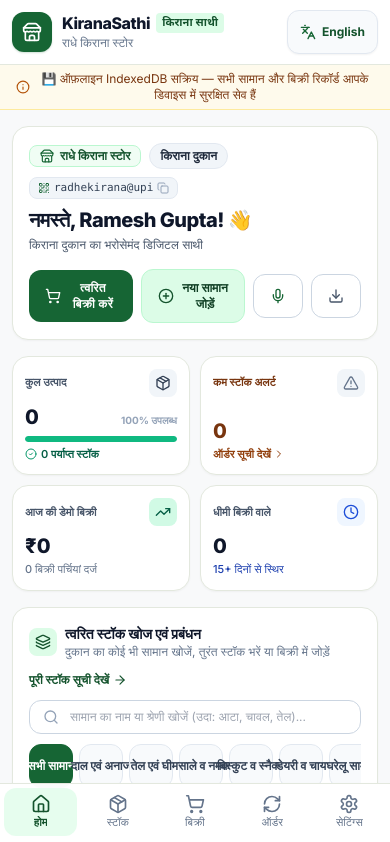
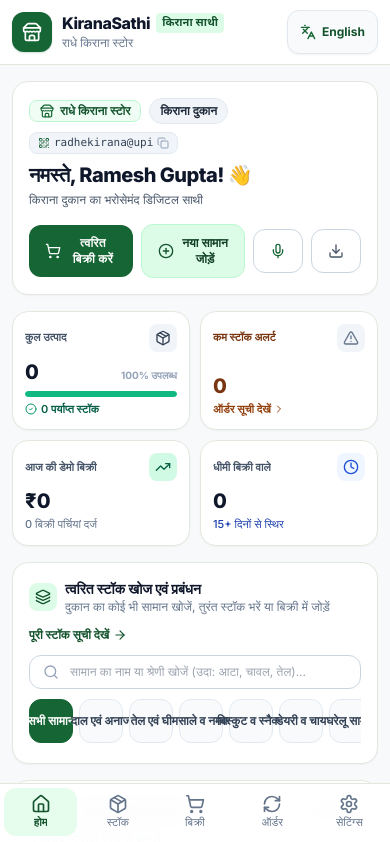
Before and after one commit to nikhilxagr/KiranaSaathi-GDG-HACKFEST-MLH, a React (Vite) app in the folder apps/frontend/: page / in a window 390 px wide. Shown: the top 842 px of the page. Built offline with nearby package versions, Linux system fonts and the light colour scheme.

Commit message:
Refine app layout and voice popovers
Removed the demonstration notice ribbon and adjusted voice assistant popovers to align right with responsive maximum widths.

```diff
--- a/apps/frontend/src/components/layout/AppLayout.tsx
+++ b/apps/frontend/src/components/layout/AppLayout.tsx
@@ -3,12 +3,8 @@ import { Outlet } from 'react-router-dom';
 import { Navbar } from './Navbar';
 import { Sidebar } from './Sidebar';
 import { BottomNav } from './BottomNav';
-import { useShop } from '../../context/ShopContext';
-import { Info } from 'lucide-react';
 
 export const AppLayout: React.FC = () => {
-  const { t } = useShop();
-
   return (
     <div className="min-h-screen flex bg-slate-50/70 text-slate-800">
       {/* 1. Left Navigation Sidebar (Desktop Widescreen) */}
@@ -17,15 +13,6 @@ export const AppLayout: React.FC = () => {
       {/* 2. Main Fluid Area (Edge-to-Edge Full Screen Layout) */}
       <div className="flex-1 flex flex-col min-w-0 min-h-screen">
         <Navbar />
-
-        {/* Demonstration Notice Ribbon */}
-        <aside
-          aria-label="Demonstration notice"
-          className="bg-amber-50/90 border-b border-amber-200/80 px-4 py-1.5 text-xs text-amber-900 flex items-center justify-center gap-1.5 text-center shrink-0"
-        >
-          <Info className="w-3.5 h-3.5 text-amber-700 shrink-0" />
-          <span>{t('demoNotice')}</span>
-        </aside>
 
         {/* Full-width Responsive Main Workspace Container */}
         <main className="flex-1 w-full px-3 sm:px-6 lg:px-8 py-4 sm:py-6 pb-24 md:pb-12 max-w-[1700px] mx-auto">
--- a/apps/frontend/src/components/ui/VoiceCounterAssistant.tsx
+++ b/apps/frontend/src/components/ui/VoiceCounterAssistant.tsx
@@ -156,7 +156,7 @@ export const VoiceCounterAssistant: React.FC<VoiceCounterAssistantProps> = ({
       {isListening && (
         <div
           data-testid="voice-listening-popover"
-          className="absolute top-12 left-0 z-40 bg-slate-900 text-white px-3.5 py-2.5 rounded-2xl shadow-xl border border-slate-700 w-64 sm:w-80 animate-in fade-in zoom-in-95"
+          className="absolute top-12 right-0 z-40 bg-slate-900 text-white px-3.5 py-2.5 rounded-2xl shadow-xl border border-slate-700 w-72 max-w-[calc(100vw-2rem)] animate-in fade-in zoom-in-95"
         >
           <div className="flex items-center justify-between pb-1 mb-1 border-b border-slate-800">
             <span className="text-[10px] font-extrabold uppercase text-emerald-400 tracking-wider flex items-center gap-1">
@@ -190,7 +190,7 @@ export const VoiceCounterAssistant: React.FC<VoiceCounterAssistantProps> = ({
       {feedback && (
         <div
           data-testid="voice-feedback-toast"
-          className={`absolute top-12 left-0 z-40 px-3.5 py-2 rounded-xl text-xs font-bold shadow-lg border flex items-center gap-2 w-72 animate-in fade-in slide-in-from-top-1 ${
+          className={`absolute top-12 right-0 z-40 px-3.5 py-2 rounded-xl text-xs font-bold shadow-lg border flex items-center gap-2 w-72 max-w-[calc(100vw-2rem)] animate-in fade-in slide-in-from-top-1 ${
             feedbackType === 'success'
               ? 'bg-emerald-800 text-white border-emerald-600'
               : feedbackType === 'error'
```
